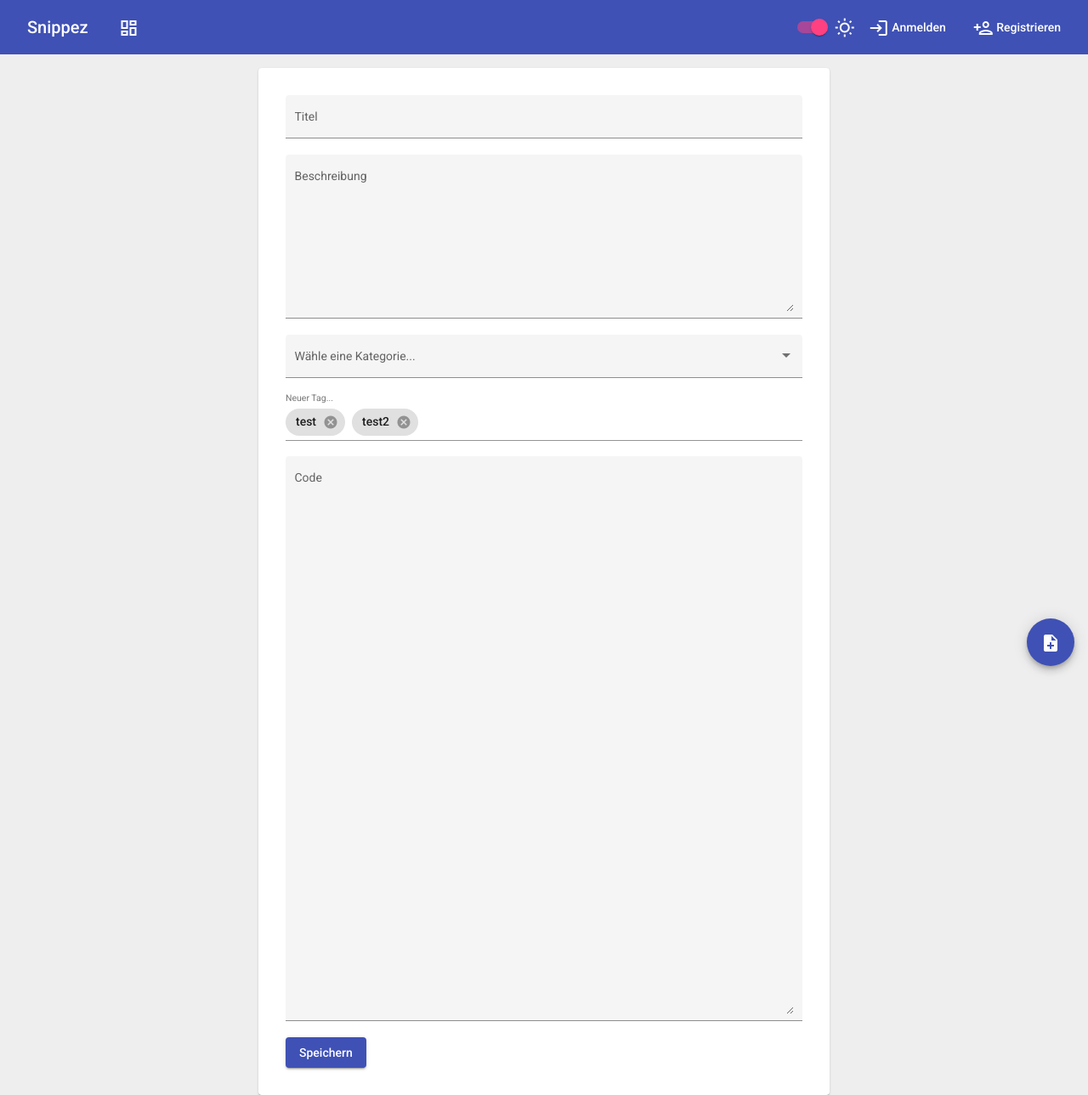
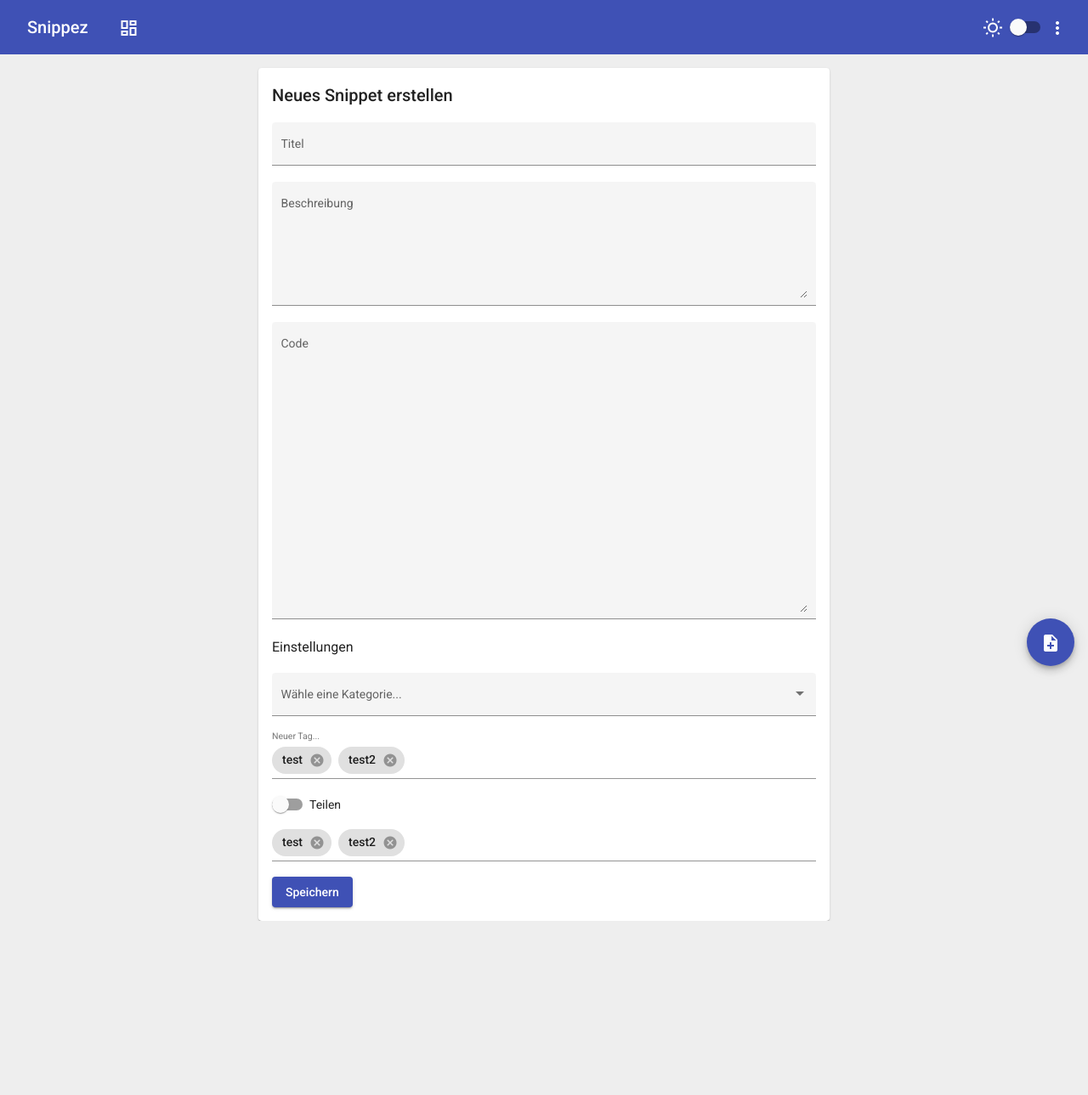
Before and after one commit to gunay5858/SnippezFrontend, an Angular app: page /snippet/new in a window 1280 px wide. Shown: the whole page at 85% size. After the commit the page ends 1084 px from the top, so only its background shows below. Built offline with nearby package versions, Linux system fonts and the light colour scheme.

Commit message:
navbar smarter

```diff
--- a/src/app/add-snippet/add-snippet.component.html
+++ b/src/app/add-snippet/add-snippet.component.html
@@ -1,6 +1,6 @@
 <mat-card>
   <form>
-    <div class="page-wrapper">
+    <h2>Neues Snippet erstellen</h2>
     <mat-form-field appearance="fill">
       <mat-label>Titel</mat-label>
       <input matInput>
@@ -9,10 +9,15 @@
     <br>
     <mat-form-field appearance="fill">
       <mat-label>Beschreibung</mat-label>
-        <textarea rows="10" matInput></textarea>
+      <textarea rows="7" matInput></textarea>
     </mat-form-field>
 
-      <br>
+    <mat-form-field appearance="fill">
+      <mat-label>Code</mat-label>
+      <textarea rows="20" matInput></textarea>
+    </mat-form-field>
+
+    <h3>Einstellungen</h3>
     <mat-form-field appearance="fill">
       <mat-label>Wähle eine Kategorie...</mat-label>
       <mat-select [disabled]="false">
@@ -23,7 +28,6 @@
     </mat-form-field>
 
     <br>
-
     <mat-form-field class="tags-field">
       <mat-chip-list #chipList aria-label="Fruit selection">
         <mat-chip *ngFor="let fruit of fruits" [selectable]="selectable"
@@ -39,12 +43,22 @@
       </mat-chip-list>
     </mat-form-field>
 
-      <mat-form-field appearance="fill">
-        <mat-label>Code</mat-label>
-        <textarea rows="40" matInput></textarea>
+    <mat-slide-toggle>Teilen</mat-slide-toggle>
+    <mat-form-field class="tags-field">
+      <mat-chip-list #chipList aria-label="Fruit selection">
+        <mat-chip *ngFor="let fruit of fruits" [selectable]="selectable"
+                  [removable]="removable" (removed)="remove(fruit)">
+          {{fruit}}
+          <mat-icon matChipRemove *ngIf="removable">cancel</mat-icon>
+        </mat-chip>
+        <input placeholder="Neuer Tag..."
+               [matChipInputFor]="chipList"
+               [matChipInputSeparatorKeyCodes]="separatorKeysCodes"
+               [matChipInputAddOnBlur]="addOnBlur"
+               (matChipInputTokenEnd)="add($event)">
+      </mat-chip-list>
     </mat-form-field>
 
     <button mat-raised-button color="primary">Speichern</button>
-    </div>
   </form>
 </mat-card>
--- a/src/app/app.module.ts
+++ b/src/app/app.module.ts
@@ -26,6 +26,7 @@ import {MatChipsModule} from "@angular/material/chips";
 import {MatFormFieldModule} from "@angular/material/form-field";
 import {MatInputModule} from "@angular/material/input";
 import {MatSelectModule} from "@angular/material/select";
+import {MatMenuModule} from '@angular/material/menu';
 
 @NgModule({
   declarations: [
@@ -56,7 +57,8 @@ import {MatSelectModule} from "@angular/material/select";
     MatChipsModule,
     MatInputModule,
     MatFormFieldModule,
-    MatSelectModule
+    MatSelectModule,
+    MatMenuModule
   ],
   providers: [],
   bootstrap: [AppComponent]
--- a/src/app/navbar/navbar.component.html
+++ b/src/app/navbar/navbar.component.html
@@ -6,26 +6,28 @@
         <mat-icon aria-hidden="false" aria-label="Go to dashboard" fontSet="material-icons-outlined">dashboard
         </mat-icon>
       </a>
-<!--      <a mat-button [routerLink]="'/snippet/new'">-->
-<!--        <mat-icon aria-hidden="false" aria-label="Add Code snippet">add_circle_outline</mat-icon>-->
-<!--        Neu-->
-<!--      </a>-->
     </div>
     <span class="navbar-spacer"></span>
-    <mat-slide-toggle [checked]="lightThemeIsActive">
+    <mat-slide-toggle labelPosition="before" matTooltip="Light Mode" [checked]="lightThemeIsActive">
       <mat-icon aria-hidden="false" aria-label="toggle theme" fontSet="material-icons-outlined">wb_sunny
       </mat-icon>
     </mat-slide-toggle>
+
+    <!--  RIGHT MENU  -->
     <div>
-      <a mat-button [routerLink]="'/login'">
-        <mat-icon aria-hidden="false" aria-label="login">login</mat-icon>
-        Anmelden
-      </a>
-      <a mat-button [routerLink]="'/register'">
-        <mat-icon aria-hidden="false" aria-label="create new account" fontSet="material-icons-outlined">person_add
-        </mat-icon>
-        Registrieren
-      </a>
+      <button mat-icon-button [matMenuTriggerFor]="menu">
+        <mat-icon>more_vert</mat-icon>
+      </button>
+      <mat-menu #menu="matMenu">
+        <a [routerLink]="'/register'" mat-menu-item>
+          <mat-icon fontSet="material-icons-outlined">person_add</mat-icon>
+          <span>Registrieren</span>
+        </a>
+        <a [routerLink]="'/register'" mat-menu-item>
+          <mat-icon>login</mat-icon>
+          <span>Anmelden</span>
+        </a>
+      </mat-menu>
     </div>
 
 
--- a/src/app/navbar/navbar.component.ts
+++ b/src/app/navbar/navbar.component.ts
@@ -6,7 +6,7 @@ import { Component, OnInit } from '@angular/core';
   styleUrls: ['./navbar.component.scss']
 })
 export class NavbarComponent implements OnInit {
-  lightThemeIsActive: boolean = true;
+  lightThemeIsActive: boolean = false;
 
   constructor() { }
 
--- a/src/styles.scss
+++ b/src/styles.scss
@@ -16,7 +16,3 @@ body {
 .float-right {
   float: right;
 }
-
-.page-wrapper {
-  padding: 16px;
-}
```
Lines whose indentation alone changed are shown as unchanged.
